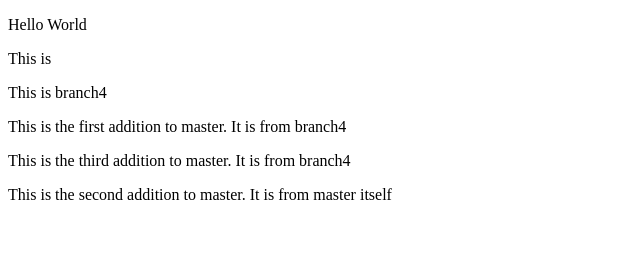
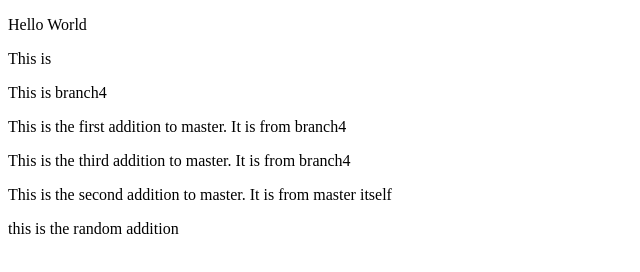
Before and after one commit to jwolfe890/IExplorer, a plain HTML site: page index.html in a window 1280 px wide. Shown: the whole page, without its empty margins (0-640 px from the left). Drawn offline with Linux system fonts and the light colour scheme.

Commit message:
random from master

```diff
--- a/index.html
+++ b/index.html
@@ -13,5 +13,6 @@
     <p>This is the first addition to master. It is from branch4</p>
     <p>This is the third addition to master. It is from branch4</p>
     <p>This is the second addition to master. It is from master itself</p>
+    <p>this is the random addition</p>
 </body>
 </html>
```
